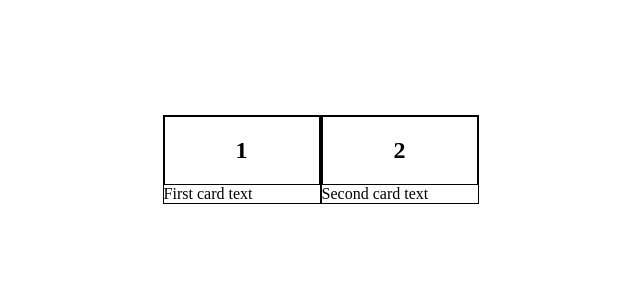
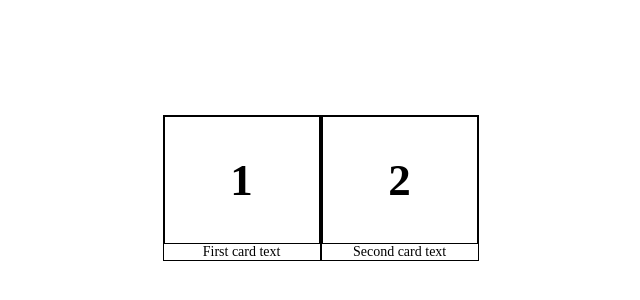
Before and after one commit to ShaftJnr/Card_Designing, a plain HTML site: page index.html in a window 1280 px wide. Shown: the part 138-438 px from the top of the page, without its empty margins (351-991 px from the left). Drawn offline with Linux system fonts and the light colour scheme; a web font is replaced by a local one.

Commit message:
Updates
Updates to the code

```diff
--- a/style.css
+++ b/style.css
@@ -16,10 +16,6 @@
     src: url(./Montserrat/Montserrat-Italic-VariableFont_wght.ttf);
 }
 
-@font-face {
-    font-family: "Font-4";
-    src: url(./Montserrat/Montserrat-VariableFont_wght.ttf);
-}
 
 .Container{
     margin: 20% 40% ;
@@ -31,6 +27,11 @@
     width: 25%;
     float: left;
 }
+.card_text{
+    text-align: center;
+    font-family: "Font-2", "Sans-serif";
+    font-size: 14px;
+}
 
 
 .Card_2{
@@ -39,9 +40,18 @@
     float: left;
 }
 
+.card_text2{
+    text-align: center;
+    font-family: "Font-2", "Sans-serif";
+    font-size: 14px;
+}
+
 .card_title{
     border: 1px solid black;
     text-align: center;
+    font-family: "Font-3", "Sans-serif";
+    font-weight: 400;
+    font-size: 30px;
 }
 
 .float{
```
